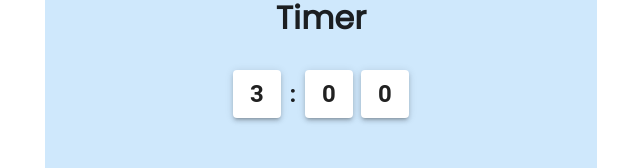
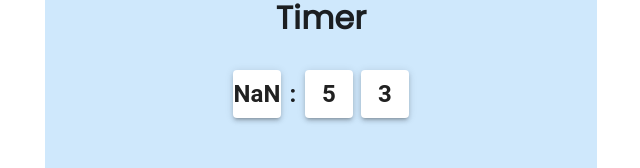
Before and after one commit to fuminaInoue/timer-app, a React (Create React App) app: page /timer in a window 1280 px wide. Shown: the part 206-374 px from the top of the page, without its empty margins (319-959 px from the left). Built offline with nearby package versions, Linux system fonts and the light colour scheme.

Commit message:
3分タイマーを実装

```diff
--- a/src/components/pages/timer.tsx
+++ b/src/components/pages/timer.tsx
@@ -1,4 +1,4 @@
-import * as React from 'react'
+import React, { useEffect, useState } from 'react'
 import { useHistory } from 'react-router-dom'
 
 // @mui
@@ -13,6 +13,46 @@ import Paper from '@mui/material/Paper'
 export const Timer: React.FC = () => {
   const classes = UseStyles()
   const history = useHistory()
+  const { time } = require('query-string').parse(window.location.search)
+  const [minutes, setMinutes] = useState(0)
+  const [seconds, setSeconds] = useState(60)
+
+  useEffect(() => {
+    // queryからtimeを受け取ってセットする
+    setMinutes(Number(time))
+    // 1秒後に1度だけ分を1減らす
+    setTimeout(() => setMinutes(Number(time) - 1), 1000)
+  }, [time])
+
+  useEffect(() => {
+    if (seconds > 0) {
+      // 秒がゼロ以上なら1秒後に1秒減らす
+      setTimeout(() => setSeconds(seconds - 1), 1000)
+    } else if (seconds === 0 && minutes > 0) {
+      // 秒がゼロで分が残っていたら1分減らして
+      setMinutes(minutes - 1)
+      // 秒に60をセットする
+      setSeconds(60)
+    }
+  }, [seconds])
+
+  const firstSeconds = () => {
+    if (seconds === 60) {
+      return '0'
+    } else if (seconds >= 10) {
+      return String(seconds).slice(0, 1)
+    } else {
+      return '0'
+    }
+  }
+
+  const secondSeconds = () => {
+    if (seconds >= 10) {
+      return String(seconds).slice(1)
+    } else {
+      return seconds
+    }
+  }
 
   const onClickReturnButton = () => {
     history.push({ pathname: '/' })
@@ -46,10 +86,10 @@ export const Timer: React.FC = () => {
             }}
           >
             {/**  TODO: font-family */}
-            <Paper elevation={3}>3</Paper>
+            <Paper elevation={3}>{minutes}</Paper>
             <span>:</span>
-            <Paper elevation={3}>0</Paper>
-            <Paper elevation={3}>0</Paper>
+            <Paper elevation={3}>{firstSeconds()}</Paper>
+            <Paper elevation={3}>{secondSeconds()}</Paper>
           </Box>
           <Fab
             color="primary"
--- a/tsconfig.json
+++ b/tsconfig.json
@@ -20,7 +20,7 @@
     "noEmit": true,
     "jsx": "react-jsx",
     "noImplicitReturns": true,
-    "noUnusedLocals": true,
+    "noUnusedLocals": false,
     "noUnusedParameters": true,
     "baseUrl": "src"
   },
```
